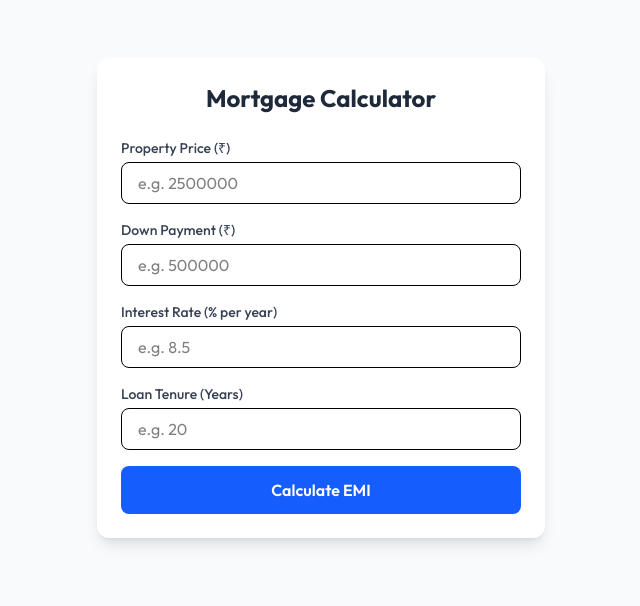
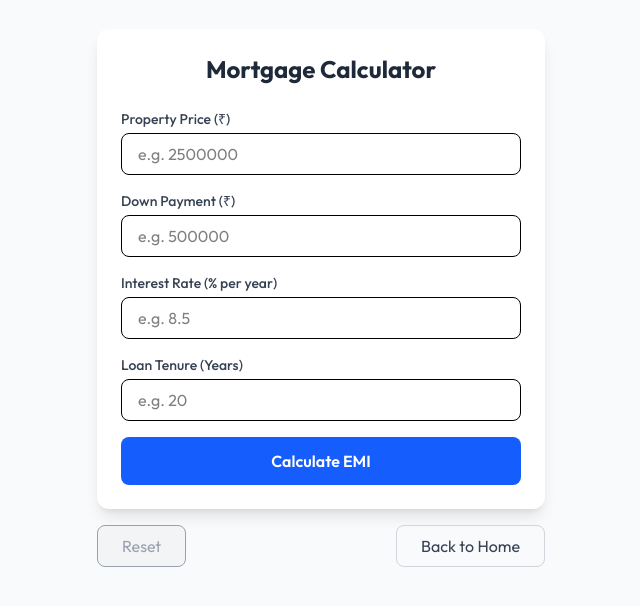
Before and after one commit to VivekVallabhan3407/RealEstateProject, a React (Vite) app: page /mortgage in a window 1280 px wide. Shown: the part 102-708 px from the top of the page, without its empty margins (319-959 px from the left). Built offline with nearby package versions, Linux system fonts and the light colour scheme; no server answers.

Commit message:
updated MortgageCalculator.jsx to back and reset button

```diff
--- a/src/pages/MortgageCalculator.jsx
+++ b/src/pages/MortgageCalculator.jsx
@@ -8,7 +8,7 @@ const MortgageCalculator = () => {
     const [years, setYears] = useState("");
     const [result, setResult] = useState(null);
 
-  const navigate=useNavigate();
+    const navigate = useNavigate();
 
     const calculateEMI = () => {
         const loanAmount = price - downPayment;
@@ -33,7 +33,7 @@ const MortgageCalculator = () => {
         });
     };
 
-  const handleReset=()=>{
+    const handleReset = () => {
         setPrice("");
         setDownPayment("");
         setRate("");
@@ -43,7 +43,11 @@ const MortgageCalculator = () => {
 
     return (
         <div className="min-h-screen bg-gray-50 flex items-center justify-center px-4">
-      <div className="w-full max-w-md bg-white rounded-xl shadow-lg p-6">
+            {/* Wrapper */}
+            <div className="w-full max-w-md">
+
+                {/* Card */}
+                <div className="bg-white rounded-xl shadow-lg p-6">
                     <h1 className="text-2xl font-bold text-gray-800 mb-6 text-center">
                         Mortgage Calculator
                     </h1>
@@ -105,7 +109,7 @@ const MortgageCalculator = () => {
                             />
                         </div>
 
-          {/* Button */}
+                        {/* Primary Action */}
                         <button
                             onClick={calculateEMI}
                             className="w-full bg-blue-600 text-white py-3 rounded-lg font-semibold hover:bg-blue-700 transition"
@@ -117,17 +121,40 @@ const MortgageCalculator = () => {
                     {/* Result */}
                     {result && (
                         <div className="mt-6 bg-blue-50 border-l-4 border-blue-600 p-4 rounded">
-            <p className="text-gray-800 mb-2">
+                            <p className="mb-2">
                                 <span className="font-semibold">Monthly EMI:</span> ₹{result.emi}
                             </p>
-            <p className="text-gray-800 mb-2">
+                            <p className="mb-2">
                                 <span className="font-semibold">Total Interest:</span> ₹{result.totalInterest}
                             </p>
-            <p className="text-gray-800">
+                            <p>
                                 <span className="font-semibold">Total Amount Payable:</span> ₹{result.totalPayable}
                             </p>
                         </div>
                     )}
+                </div>
+
+                {/* Secondary Actions */}
+                <div className="flex justify-between mt-4">
+                    <button
+                        onClick={handleReset}
+                        disabled={!price && !downPayment && !rate && !years && !result}
+                        className={`px-6 py-2 rounded-lg border transition
+            ${!price && !downPayment && !rate && !years && !result
+                                ? "bg-gray-100 text-gray-400 cursor-not-allowed"
+                                : "border-gray-300 text-gray-700 hover:bg-gray-100"
+                            }`}
+                    >
+                        Reset
+                    </button>
+
+                    <button
+                        onClick={() => navigate("/")}
+                        className="px-6 py-2 rounded-lg border border-gray-300 text-gray-700 hover:bg-gray-100 transition"
+                    >
+                        Back to Home
+                    </button>
+                </div>
             </div>
         </div>
     );
```
Lines whose indentation alone changed are shown as unchanged.
